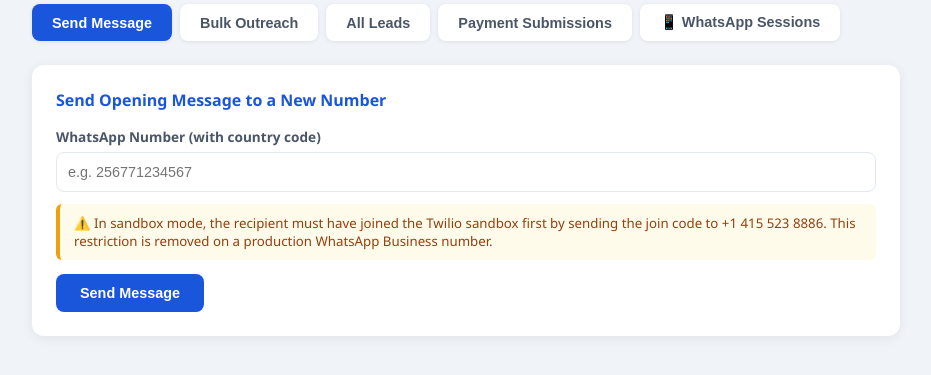
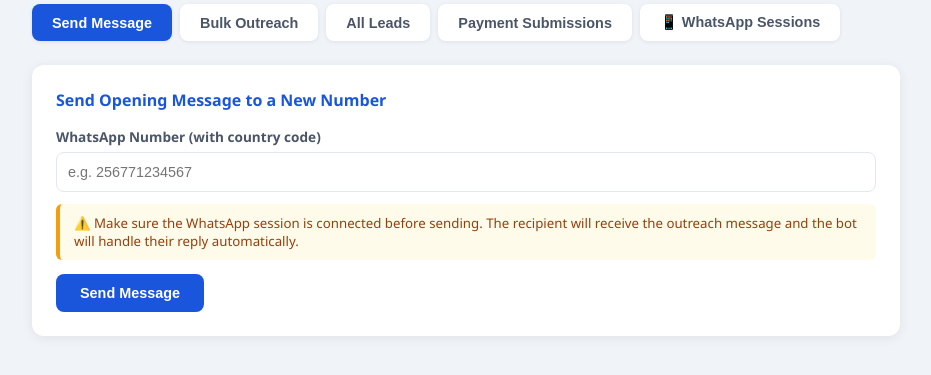
Before and after one commit to Kay-John/sentegrow-agent-, a Flask app: page /dashboard in a window 1280 px wide. Shown: the part 205-580 px from the top of the page, without its empty margins (174-1105 px from the left). Run offline with Flask 3, Linux system fonts and the light colour scheme; the visitor is signed in with stand-in values (Sample User, id 1); data that the repository does not hold is empty.

Commit message:
Fix outdated Twilio sandbox notes in dashboard

```diff
--- a/templates/dashboard.html
+++ b/templates/dashboard.html
@@ -100,7 +100,7 @@
         <label>WhatsApp Number (with country code)</label>
         <input type="tel" name="phone" placeholder="e.g. 256771234567" required>
         <div class="note">
-          ⚠️ In sandbox mode, the recipient must have joined the Twilio sandbox first by sending the join code to +1 415 523 8886. This restriction is removed on a production WhatsApp Business number.
+          ⚠️ Make sure the WhatsApp session is connected before sending. The recipient will receive the outreach message and the bot will handle their reply automatically.
         </div>
         <button type="submit" class="btn btn-primary">Send Message</button>
       </form>
@@ -115,7 +115,7 @@
         <label>Phone Numbers (one per line, with country code)</label>
         <textarea name="phones" rows="8" placeholder="256771234567&#10;256782345678&#10;256793456789" required></textarea>
         <div class="note">
-          ⚠️ Messages are sent one by one. Sandbox restriction applies — recipients must have joined the sandbox. Up to 50 numbers at a time.
+          ⚠️ Messages are sent one by one with a 45-second gap to avoid spam detection. Up to 50 numbers at a time.
         </div>
         <button type="submit" class="btn btn-primary">Send to All</button>
       </form>
```
